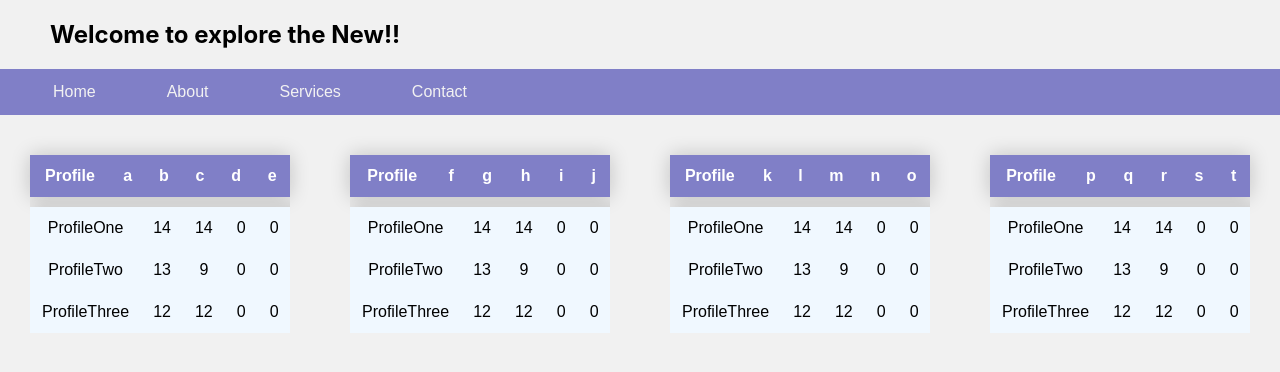
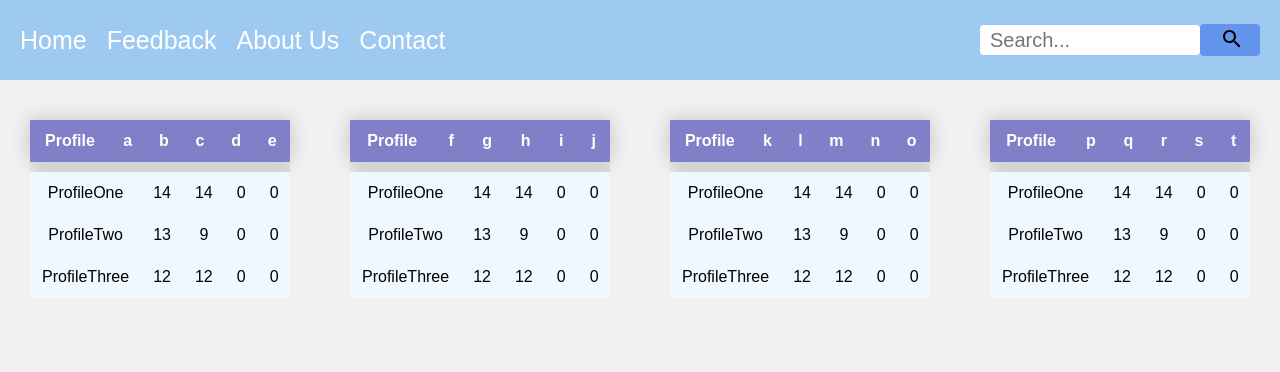
Before and after one commit to sujitha826/flexbox-media-queries, a React (Create React App) app: page / in a window 1280 px wide. Shown: the top 372 px of the page. Built offline with nearby package versions, Linux system fonts and the light colour scheme.

Commit message:
navbar-responsive

```diff
--- a/package.json
+++ b/package.json
@@ -3,6 +3,10 @@
   "version": "0.1.0",
   "private": true,
   "dependencies": {
+    "@emotion/react": "^11.10.0",
+    "@emotion/styled": "^11.10.0",
+    "@mui/icons-material": "^5.8.4",
+    "@mui/styled-engine": "^5.8.7",
     "@testing-library/jest-dom": "^5.16.4",
     "@testing-library/react": "^13.3.0",
     "@testing-library/user-event": "^13.5.0",
--- a/src/App.css
+++ b/src/App.css
@@ -1,3 +1,111 @@
 .App {
-  text-align: center;
+  width: 100vw;
+  height: 100vh;
 }
+
+.body {
+  padding: 0;
+  margin: 0;
+}
+
+.navbar {
+  background-color: #2d92f06b;
+  width: 100%;
+  height: 80px;
+  font-family: Arial, Helvetica, sans-serif;
+  display: flex;
+}
+
+.navbar .left-side {
+  flex: 50%;
+  display: flex;
+  justify-content: left;
+  align-items: center;
+}
+
+.navbar .left-side button {
+  display: none;
+}
+
+.navbar .right-side {
+  flex: 50%;
+  display: flex;
+  justify-content: flex-end;
+  align-items: center;
+  padding-right: 20px;
+}
+
+.navbar .left-side .links {
+  max-height: 80px;
+}
+
+.navbar .left-side #hidden {
+  display: none;
+  margin-left: 20px;
+}
+
+.navbar .left-side .links a {
+  text-decoration: none;
+  color: white;
+  font-size: 25px;
+  margin-left: 20px;
+}
+
+.navbar .right-side input {
+  height: 30px;
+  width: 220px;
+  font-size: 20px;
+  padding-left: 10px;
+  color: black;
+  border: none;
+  border-radius: 4px;
+}
+
+.navbar .right-side button {
+  height: 32px;
+  width: 60px;
+  font-size: 15px;
+  padding-left: 10px;
+  color: black;
+  border: none;
+  border-radius: 4px;
+  background-color: cornflowerblue;
+  cursor: pointer;
+}
+
+@media only screen and (max-width : 890px) {
+  .navbar .left-side .links a {
+    font-size: 20px;
+  }
+}
+
+@media only screen and (max-width : 750px) {
+  .navbar .left-side .links a {
+    font-size: 15px;
+  }
+}
+
+@media only screen and (max-width : 650px) {
+  .navbar .left-side button {
+    display: flex;
+    margin-left: 50px;
+  }
+  .navbar .left-side .links {
+    display: none;
+  }
+
+  .navbar .left-side #hidden {
+    position: absolute;
+    left: 0px;
+    top: 80px;
+    max-height: 230px;
+    width: 100%;
+    background-color: #0d4070d2;
+    display: flex;
+    flex-direction: column;
+    align-items: center;
+  }
+   .navbar .left-side #hidden a {
+    margin: 20px;
+   }
+}
--- a/src/App.js
+++ b/src/App.js
@@ -1,11 +1,11 @@
 import ResponsiveFlex from './components/ResponsiveFlex';
-import MenuLinks from './components/MenuLinks';
 import './App.css';
+import Navbar from './components/Navbar';
 
 function App() {
   return (
     <div className="App">
-      <MenuLinks />
+      <Navbar />
       <ResponsiveFlex />
 
     </div>
--- a/src/components/MenuLinks.js
+++ b/src/components/MenuLinks.js
@@ -5,10 +5,10 @@ export default function MenuLinks() {
     return (
         <div id="navbar"><h2>Welcome to explore the New!!</h2>
             <div id="topnav">
-                <a href="#">Home</a>
-                <a href="#">About</a>
-                <a href="#">Services</a>
-                <a href="#">Contact</a>
+                <a href="/home">Home</a>
+                <a href="/about">About</a>
+                <a href="/services">Services</a>
+                <a href="/contact">Contact</a>
             </div>
         </div>
     );
--- /dev/null
+++ b/src/components/Navbar.js
@@ -0,0 +1,28 @@
+import React, { useState } from "react";
+import "../App.css";
+import SearchIcon from '@mui/icons-material/Search';
+import ReorderIcon from '@mui/icons-material/Reorder';
+
+function Navbar() {
+    const [showLinksModal, setShowLinksModal] = useState(false);
+
+    return (
+        <div className="navbar">
+            <div className="left-side">
+                <div className="links" id= {showLinksModal ? "hidden" : ""}>
+                    <a href="/home">Home</a>
+                    <a href="/feedback">Feedback</a>
+                    <a href="/aboutus">About Us</a>
+                    <a href="/contact">Contact</a>
+                </div>
+                <button onClick={()=> setShowLinksModal(!showLinksModal)}><ReorderIcon /></button>
+            </div>
+            <div className="right-side">
+                <input type="text" placeholder="Search..." />
+                <button><SearchIcon /></button>
+            </div>
+        </div>
+    );
+}
+
+export default Navbar;
```
Also changed, not shown: src/components/HocDataLoad.js (added, +26 -0 lines), src/components/UsersList.js (added, +23 -0 lines), 1 other file (tests, documents, lock files or other folders).
